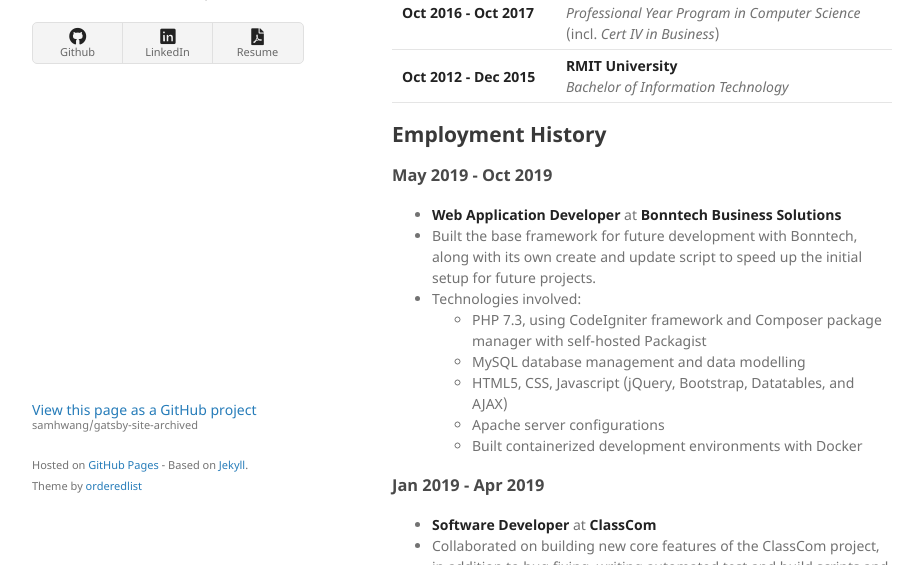
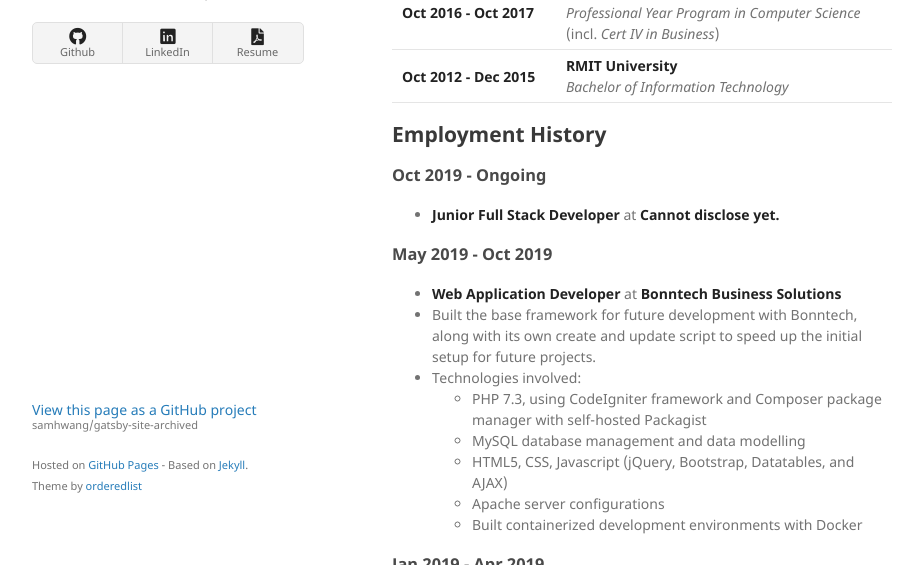
Before and after one commit to samhwang/gatsby-site-archived, a Jekyll site: the page built from index.md, in a window 1280 px wide and 900 px high, cut to the strip 335-900 px from the top of the window. Shown: the whole strip, without its empty margins (178-1101 px from the left). Built offline with Jekyll 4.4.1, drawn with Linux system fonts in a browser that asks for light colours; nearby versions of some CDN libraries.

Commit message:
Add new job into timeline

```diff
--- a/index.md
+++ b/index.md
@@ -21,6 +21,10 @@
 | **Oct 2012 - Dec 2015** | **RMIT University**<br/>*Bachelor of Information Technology*|
 
 ## Employment History
+
+### Oct 2019 - Ongoing
+
+* **Junior Full Stack Developer** at **Cannot disclose yet.**
 
 ### May 2019 - Oct 2019
 
```
